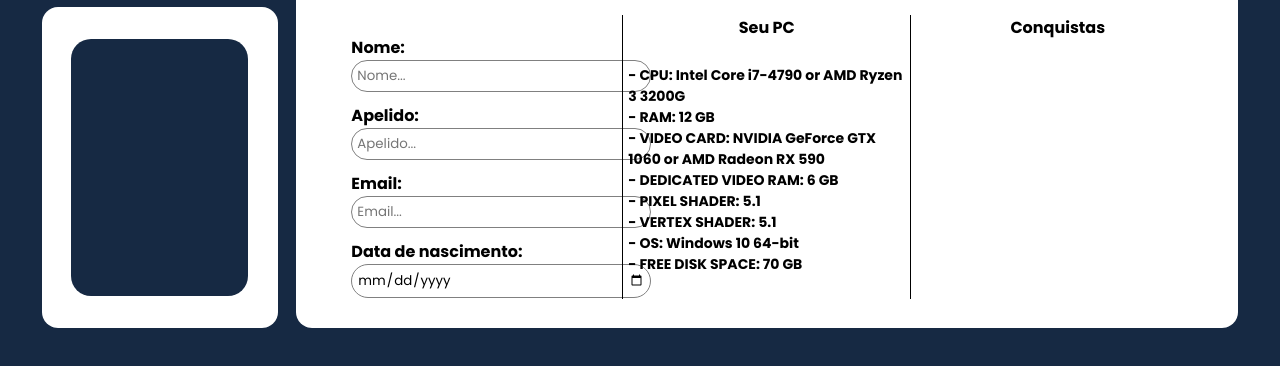
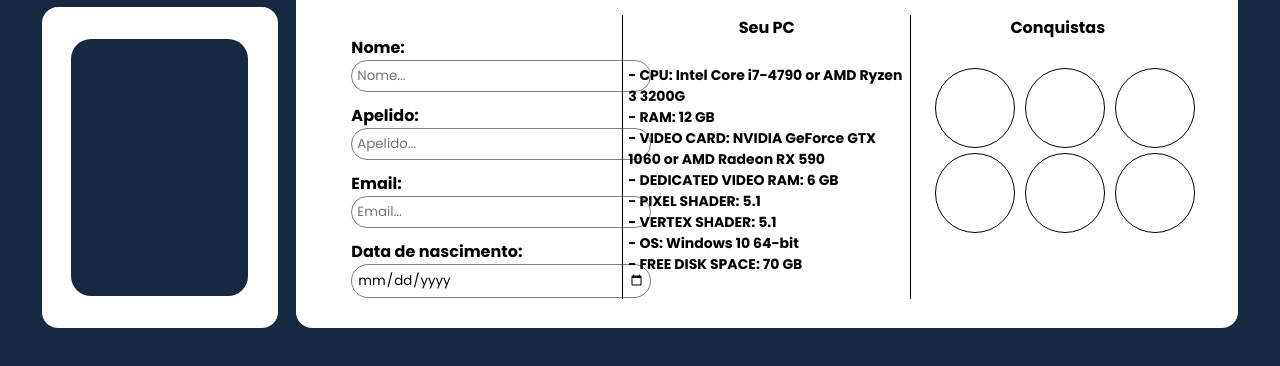
Before and after one commit to FelipeMaD/Compat-Check, a plain HTML site: page Marola/index.html in a window 1280 px wide. Shown: the part 436-802 px from the top of the page. Drawn offline with Linux system fonts and the light colour scheme.

Commit message:
index/css att
adição dos lugares que irão os ícones de conquistas

```diff
--- a/Marola/index.html
+++ b/Marola/index.html
@@ -59,7 +59,16 @@
                     </div>
                     <div class="baixo-cont t">
                         <h4 class="titulo-pc">Conquistas</h4>
-
+                        <div class="kaka um">
+                            <div class="conquistinhas d1"></div>
+                            <div class="conquistinhas d2"></div>
+                            <div class="conquistinhas d3"></div>
+                        </div>
+                        <div class="kaka dois">
+                            <div class="conquistinhas d4"></div>
+                            <div class="conquistinhas d5"></div>
+                            <div class="conquistinhas d6"></div>
+                        </div>
                     </div>
                 </div>
             </div>
--- a/Marola/style.css
+++ b/Marola/style.css
@@ -185,10 +185,7 @@ body{
     border-right: 1px solid black;
 }
 
-.titulo-pc{
-    font-family: 'Poppins', sans-serif;
-    text-align: center;
-}
+
 
 .lista-spec{
     font-weight: 200;
@@ -209,3 +206,30 @@ body{
     border-radius: 20px;
     margin-bottom: 11px;
 }
+
+.kaka{
+    margin-left: 14px;
+    width: 95%;
+    height: 30%;
+    display: flex;
+    flex-direction: row;
+    align-items: center;
+    justify-content: center;
+    gap: 10px;
+
+}
+
+.conquistinhas{
+    width: 80px;
+    height: 80px;
+    border: thin solid black;
+    margin-top: 50px;
+    border-radius: 50px;
+    padding: 10px;
+}
+
+.titulo-pc{
+    font-family: 'Poppins', sans-serif;
+    text-align: center;
+
+}
```
